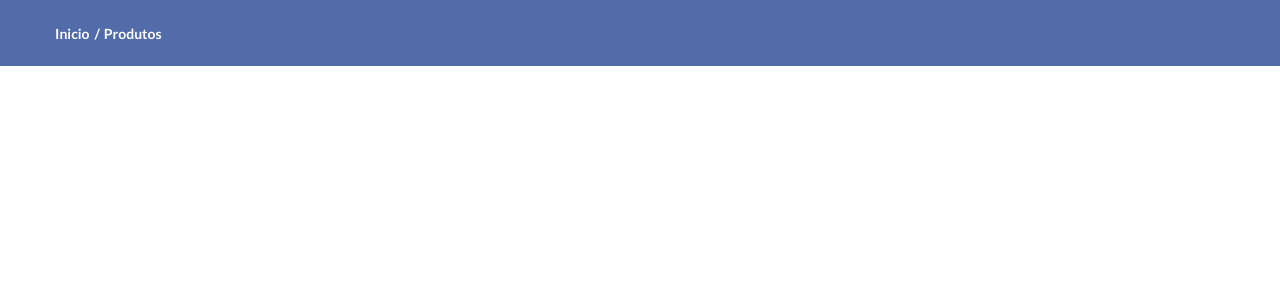
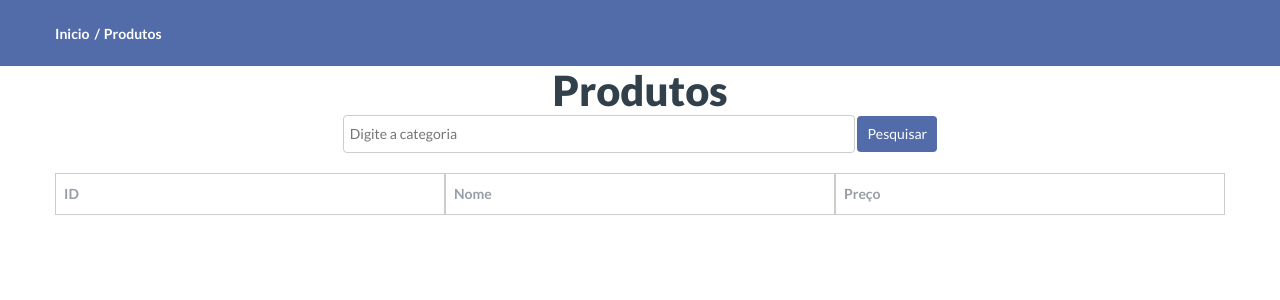
Before and after one commit to Jack4228/site-produtos, a PHP site: page /produtos.html in a window 1280 px wide. Shown: the part 121-421 px from the top of the page. Run offline with PHP 8.4, Linux system fonts and the light colour scheme; lists and menus that the app fills with data are empty.

Commit message:
Listagem de Produtos e filtragem por categorias

```diff
--- a/site/cadastro.html
+++ b/site/cadastro.html
@@ -1,6 +1,6 @@
 <!DOCTYPE html>
 <html lang="en">
-
+<!-- Fazer o metodo para cadastro de usuario e validar senha -->
 <head>
     <meta charset="UTF-8">
     <meta http-equiv="X-UA-Compatible" content="IE=edge">
--- a/site/produtos.html
+++ b/site/produtos.html
@@ -29,6 +29,64 @@
     }
   </style>
 </head>
+<style>
+  .container td:hover {
+    background-color: #f5f5f5;
+  }
+
+  table {
+    width: 100%;
+    border-collapse: collapse;
+  }
+
+  th,
+  td {
+    padding: 8px;
+    text-align: left;
+    border-radius: 4px;
+    border: 1px solid #ccc;
+    border-top-right-radius: 0%;
+  }
+
+  .column {
+    width: 33.33%;
+  }
+
+  .container {
+    display: flex;
+  }
+
+  .center {
+    text-align: center;
+  }
+
+  .search-container {
+    text-align: center;
+    margin-bottom: 20px;
+  }
+
+  .search-container input[type="text"] {
+    padding: 6px;
+    width: 40%;
+    border-radius: 4px;
+    border: 1px solid #ccc;
+    border-style: double;
+  }
+
+  .search-container button {
+    padding: 6px 10px;
+    border-radius: 4px;
+    background-color: #516ca9;
+    color: white;
+    border: none;
+    cursor: pointer;
+  }
+
+  .search-container button:hover {
+    background-color: #1d346b;
+  }
+</style>
+
 
 <body>
   <div class="ie-panel"><a href="http://windows.microsoft.com/en-US/internet-explorer/"><img
@@ -61,7 +119,8 @@
           data-xl-device-layout="rd-navbar-static" data-lg-stick-up-offset="44px" data-xl-stick-up-offset="44px"
           data-xxl-stick-up-offset="44px" data-lg-stick-up="true" data-xl-stick-up="true" data-xxl-stick-up="true">
           <div class="rd-navbar-collapse-toggle rd-navbar-fixed-element-1" data-rd-navbar-toggle=".rd-navbar-collapse">
-            <span></span></div>
+            <span></span>
+          </div>
           <div class="rd-navbar-aside-outer rd-navbar-collapse">
             <div class="rd-navbar-aside">
               <div class="rd-navbar-info">
@@ -118,12 +177,112 @@
         </ul>
       </div>
     </section>
-    <!--Base typography -->
 
+    <div class="center">
+      <h1>Produtos</h1>
+    </div>
+
+    <div class="search-container">
+      <input type="text" id="search-input" placeholder="Digite a categoria">
+      <button id="search-button">Pesquisar</button>
+    </div>
+
+    <div class="container">
+      <div class="column">
+        <table>
+          <thead>
+            <tr>
+              <th>ID</th>
+            </tr>
+          </thead>
+          <tbody id="id"></tbody>
+        </table>
+      </div>
+
+      <div class="column">
+        <table>
+          <thead>
+            <tr>
+              <th>Nome</th>
+            </tr>
+          </thead>
+          <tbody id="nome"></tbody>
+        </table>
+      </div>
+
+      <div class="column">
+        <table>
+          <thead>
+            <tr>
+              <th>Preço</th>
+            </tr>
+          </thead>
+          <tbody id="preco"></tbody>
+        </table>
+      </div>
+    </div>
   </div>
+
   <div class="snackbars" id="form-output-global"></div>
   <script src="js/core.min.js"></script>
   <script src="js/script.js"></script>
 </body>
+<!-- fazer metodo para adicionar produto (Apenas adm) -->
+<script>
+  // Função para fazer uma requisição HTTP
+  function fazerRequisicao(url, callback) {
+    var xhr = new XMLHttpRequest();
+    xhr.open('GET', url, true);
+    xhr.onreadystatechange = function () {
+      if (xhr.readyState === 4 && xhr.status === 200) {
+        callback(JSON.parse(xhr.responseText));
+      }
+    };
+    xhr.send();
+  }
+
+  // Função para preencher a tabela com os produtos
+  function preencherTabela(produtos) {
+    var idTable = document.getElementById('id');
+    var nomeTable = document.getElementById('nome');
+    var precoTable = document.getElementById('preco');
+
+    // Limpa as tabelas antes de preencher novamente
+    idTable.innerHTML = '';
+    nomeTable.innerHTML = '';
+    precoTable.innerHTML = '';
+
+    produtos.forEach(function (produto) {
+      var idRow = idTable.insertRow();
+      var idCell = idRow.insertCell();
+      idCell.innerHTML = produto.id;
+
+      var nomeRow = nomeTable.insertRow();
+      var nomeCell = nomeRow.insertCell();
+      nomeCell.innerHTML = produto.nome;
+
+      var precoRow = precoTable.insertRow();
+      var precoCell = precoRow.insertCell();
+      precoCell.innerHTML = 'R$ ' + produto.preco;
+    });
+  }
+  // Função para pesquisar por categoria
+  function pesquisarPorNome() {
+    var input = document.getElementById('search-input');
+    var nome = input.value.trim();
+
+    if (nome !== '') {
+      var url = 'http://localhost/api/produto/get.php?categoria=' + encodeURIComponent(nome);
+      fazerRequisicao(url, preencherTabela);
+    }
+  }
+
+  // Adiciona o evento de clique ao botão de pesquisa
+  var searchButton = document.getElementById('search-button');
+  searchButton.addEventListener('click', pesquisarPorNome);
+
+  // Faz a requisição ao arquivo PHP e chama a função para preencher a tabela inicialmente
+  fazerRequisicao('http://localhost/api/produto/get.php', preencherTabela);
+</script>
 
 </html>
```
Also changed, not shown: site/css/style.css.
